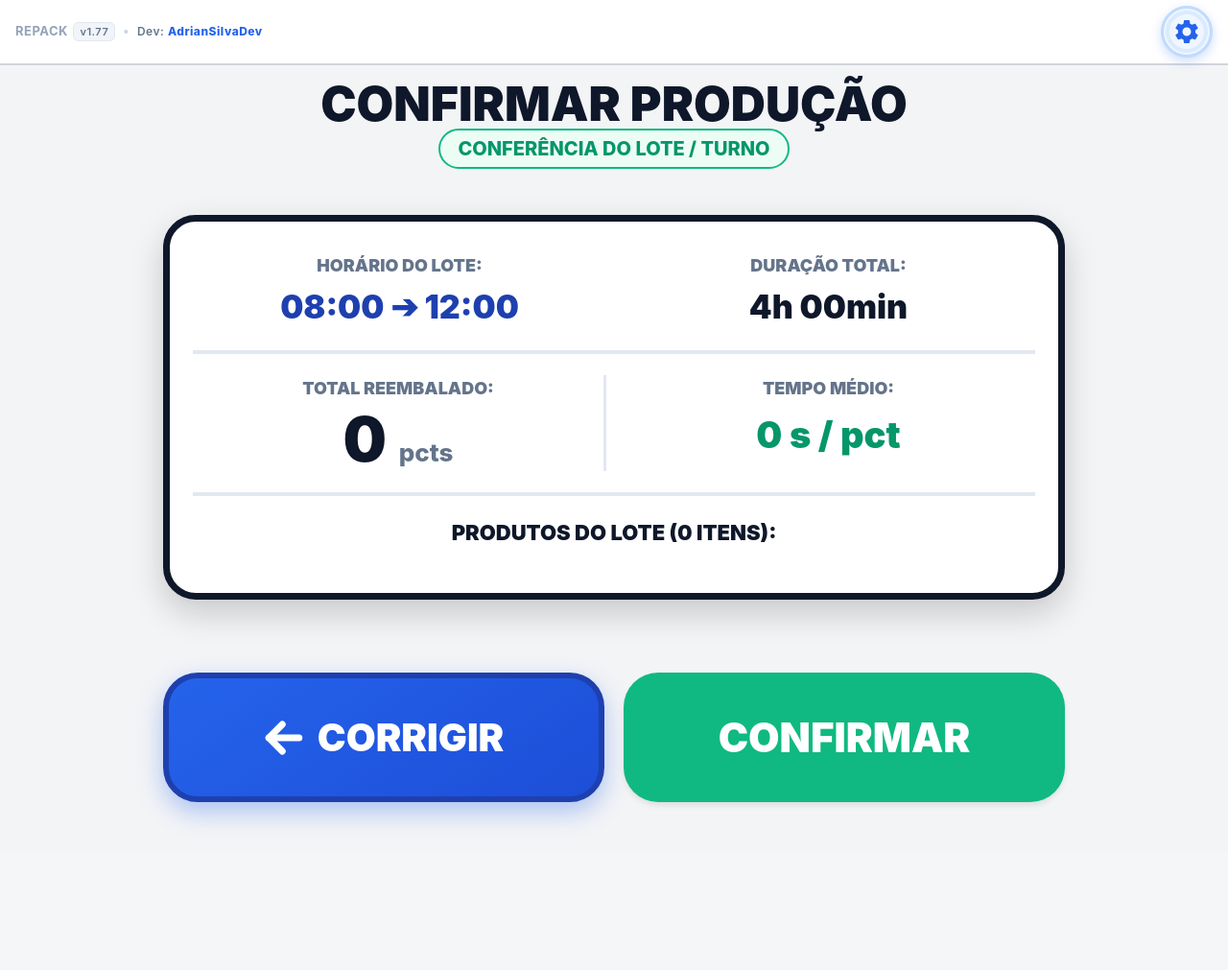
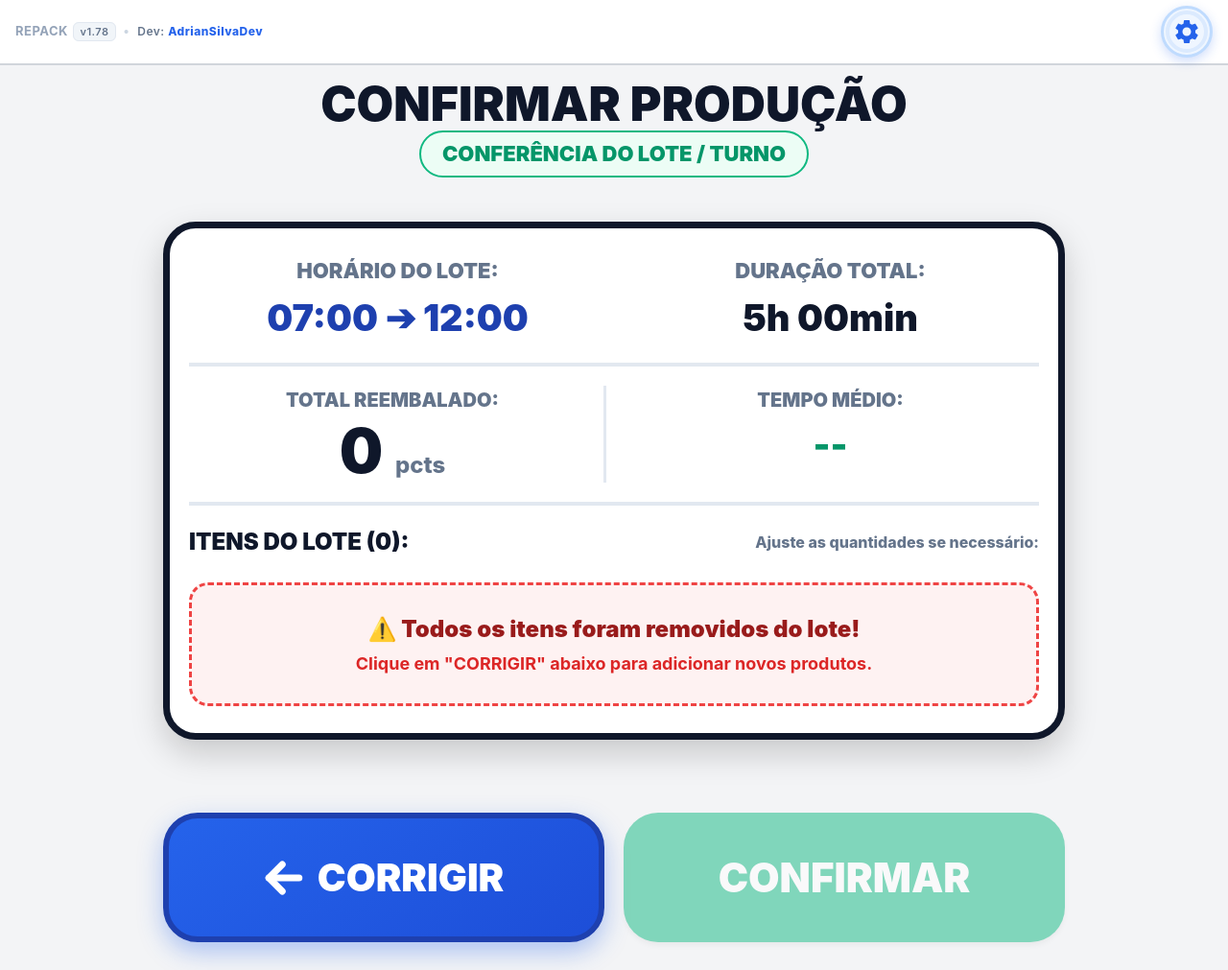
Before and after one commit to devAdriansilva/projeto_repack, a PHP site: page /app/views/operador/cronometro_resumo.php in a window 1280 px wide. Shown: the top 1011 px of the page at 96% size. Before the commit the page ends 860 px from the top, so only its background shows below. Run offline with PHP 8.4, Linux system fonts and the light colour scheme; tables that the repository leaves empty hold one stand-in row (values such as "Sample post").

Commit message:
feat(operador): turno manha 7h-12h, fontes ampliadas e controles interativos (+/- /excluir) no resumo v1.78

```diff
--- a/app/config/config.php
+++ b/app/config/config.php
@@ -34,7 +34,7 @@ define('DB_CHARSET', 'utf8mb4');
 
 // Configurações da Aplicação e Regras de Negócio
 define('APP_NAME', 'Projeto Repack');
-define('APP_VERSION', 'v1.77');
+define('APP_VERSION', 'v1.78');
 define('APP_ENV', getenv('APP_ENV') ?: 'development'); // 'development' ou 'production'
 
 // Auto-detecção inteligente de APP_URL (suporta raiz '/', Alwaysdata, localhost e subpastas)
--- a/app/views/operador/cronometro_resumo.php
+++ b/app/views/operador/cronometro_resumo.php
@@ -39,6 +39,7 @@ if (!$dadosLote && !empty($_POST['produto_id'])) {
                 'codigo' => $prod['codigo'] ?? '',
                 'nome' => $prod['nome'] ?? 'Produto',
                 'embalagem' => $prod['pacote_padrao'] ?? '',
+                'foto_url' => !empty($prod['foto_url']) ? (APP_URL . $prod['foto_url']) : null,
                 'pacotes' => $pacotes
             ]
         ]
@@ -46,16 +47,16 @@ if (!$dadosLote && !empty($_POST['produto_id'])) {
 }
 
 $itens = $dadosLote['itens'] ?? [];
-$horaInicio = $dadosLote['hora_inicio'] ?? '08:00';
+$horaInicio = $dadosLote['hora_inicio'] ?? '07:00';
 $horaFim = $dadosLote['hora_fim'] ?? '12:00';
-$duracaoTotalSegundos = (int)($dadosLote['duracao_total_segundos'] ?? 14400);
+$duracaoTotalSegundos = (int)($dadosLote['duracao_total_segundos'] ?? 18000);
 
 $totalPacotes = 0;
 foreach ($itens as $it) {
     $totalPacotes += (int)($it['pacotes'] ?? 0);
 }
 
-// Formatação amigável de duração
+// Formatação amigável de duração nativa PHP
 $horas = (int)floor($duracaoTotalSegundos / 3600);
 $minutos = (int)floor(($duracaoTotalSegundos % 3600) / 60);
 $duracaoFormatada = sprintf('%dh %02dmin', $horas, $minutos);
@@ -69,11 +70,11 @@ $pageTitle = "Produção - Conferência do Lote";
 require_once __DIR__ . '/../layouts/header.php';
 ?>
 
-<div style="text-align: center; margin-bottom: 22px;">
+<div style="text-align: center; margin-bottom: 20px;">
     <h1 class="headline-xl" style="margin: 0; font-size: 50px; font-weight: 900; color: #0F172A;">
         CONFIRMAR PRODUÇÃO
     </h1>
-    <span style="display: inline-block; font-size: 20px; font-weight: 800; color: #059669; background: #ECFDF5; border: 2px solid #10B981; padding: 4px 18px; border-radius: 9999px; margin-top: 6px;">
+    <span style="display: inline-block; font-size: 22px; font-weight: 900; color: #059669; background: #ECFDF5; border: 2.5px solid #10B981; padding: 6px 22px; border-radius: 9999px; margin-top: 8px;">
         CONFERÊNCIA DO LOTE / TURNO
     </span>
 </div>
@@ -81,75 +82,62 @@ require_once __DIR__ . '/../layouts/header.php';
 <!-- ============================================================= -->
 <!-- CARTÃO DE RESUMO CONSOLIDADO DO LOTE                          -->
 <!-- ============================================================= -->
-<div class="urna-card" style="width: 100%; padding: 32px 24px; border-radius: 34px; border: 7px solid #0F172A; box-shadow: 0 14px 34px rgba(0, 0, 0, 0.18); background: #FFFFFF; margin-bottom: 24px;">
+<div class="urna-card" style="width: 100%; padding: 28px 20px; border-radius: 34px; border: 7px solid #0F172A; box-shadow: 0 14px 34px rgba(0, 0, 0, 0.18); background: #FFFFFF; margin-bottom: 24px;">
 
-    <!-- Linha 1: Período e Duração Total -->
-    <div style="display: grid; grid-template-columns: 1fr 1fr; gap: 16px; border-bottom: 4px solid #E2E8F0; padding-bottom: 20px; text-align: center;">
+    <!-- Linha 1: Período e Duração Total com Fontes Monumentais -->
+    <div style="display: grid; grid-template-columns: 1fr 1fr; gap: 16px; border-bottom: 4px solid #E2E8F0; padding-bottom: 18px; text-align: center;">
         <div>
-            <span style="font-size: 18px; font-weight: 900; color: #64748B; text-transform: uppercase;">HORÁRIO DO LOTE:</span>
-            <div style="color: #1E40AF; font-size: 34px; font-weight: 900; margin-top: 4px;">
+            <span style="font-size: 22px; font-weight: 900; color: #64748B; text-transform: uppercase;">HORÁRIO DO LOTE:</span>
+            <div style="color: #1E40AF; font-size: 38px; font-weight: 900; margin-top: 4px;">
                 <?= sanitize_html($horaInicio) ?> ➔ <?= sanitize_html($horaFim) ?>
             </div>
         </div>
         <div>
-            <span style="font-size: 18px; font-weight: 900; color: #64748B; text-transform: uppercase;">DURAÇÃO TOTAL:</span>
-            <div style="color: #0F172A; font-size: 34px; font-weight: 900; margin-top: 4px;">
+            <span style="font-size: 22px; font-weight: 900; color: #64748B; text-transform: uppercase;">DURAÇÃO TOTAL:</span>
+            <div style="color: #0F172A; font-size: 38px; font-weight: 900; margin-top: 4px;">
                 <?= $duracaoFormatada ?>
             </div>
         </div>
     </div>
 
-    <!-- Linha 2: Volume Total e Tempo Médio -->
-    <div style="display: grid; grid-template-columns: 1fr 1fr; gap: 16px; padding: 22px 0; border-bottom: 4px solid #E2E8F0; text-align: center;">
-        <div style="border-right: 3px solid #E2E8F0;">
-            <span style="font-size: 18px; font-weight: 900; color: #64748B; text-transform: uppercase;">TOTAL REEMBALADO:</span>
-            <div style="font-size: 64px; font-weight: 900; color: #0F172A; line-height: 1.05; margin-top: 6px;">
-                <?= $totalPacotes ?> <span style="font-size: 26px; color: #64748B; font-weight: 800;">pcts</span>
+    <!-- Linha 2: Volume Total e Tempo Médio Recalculados em Tempo Real -->
+    <div style="display: grid; grid-template-columns: 1fr 1fr; gap: 16px; padding: 20px 0; border-bottom: 4px solid #E2E8F0; text-align: center;">
+        <div style="border-right: 3px solid #E2E8F0; padding-right: 8px;">
+            <span style="font-size: 20px; font-weight: 900; color: #64748B; text-transform: uppercase;">TOTAL REEMBALADO:</span>
+            <div style="font-size: 64px; font-weight: 900; color: #0F172A; line-height: 1.05; margin-top: 4px;">
+                <span id="displayTotalReembaladoResumo"><?= $totalPacotes ?></span> <span style="font-size: 24px; color: #64748B; font-weight: 800;">pcts</span>
             </div>
         </div>
         <div>
-            <span style="font-size: 18px; font-weight: 900; color: #64748B; text-transform: uppercase;">TEMPO MÉDIO:</span>
-            <div style="font-size: 38px; font-weight: 900; color: #059669; line-height: 1.15; margin-top: 14px;">
-                <?= $tempoMedioTexto ?>
+            <span style="font-size: 20px; font-weight: 900; color: #64748B; text-transform: uppercase;">TEMPO MÉDIO:</span>
+            <div style="font-size: 38px; font-weight: 900; color: #059669; line-height: 1.15; margin-top: 10px;">
+                <span id="displayTempoMedioResumo"><?= $tempoMedioTexto ?></span>
             </div>
         </div>
     </div>
 
-    <!-- Linha 3: Relação dos Produtos Reembalados no Lote -->
-    <div style="padding-top: 22px;">
-        <div style="font-size: 22px; font-weight: 900; color: #0F172A; text-transform: uppercase; margin-bottom: 14px; text-align: center;">
-            PRODUTOS DO LOTE (<?= count($itens) ?> ITENS):
+    <!-- Linha 3: Relação Interativa dos Itens (Com Botões +, - e Excluir) -->
+    <div style="padding-top: 20px;">
+        <div style="display: flex; justify-content: space-between; align-items: center; margin-bottom: 14px;">
+            <div style="font-size: 24px; font-weight: 900; color: #0F172A; text-transform: uppercase;">
+                ITENS DO LOTE (<span id="displayContadorItens"><?= count($itens) ?></span>):
+            </div>
+            <span style="font-size: 16px; font-weight: 800; color: #64748B;">
+                Ajuste as quantidades se necessário:
+            </span>
         </div>
 
-        <div style="display: flex; flex-direction: column; gap: 12px; max-height: 420px; overflow-y: auto;">
-            <?php foreach ($itens as $item): ?>
-                <div style="display: flex; align-items: center; justify-content: space-between; background: #F8FAFC; border: 2.5px solid #CBD5E1; border-radius: 18px; padding: 12px 18px; gap: 12px;">
-                    <div style="display: flex; align-items: center; gap: 12px; flex: 1; min-width: 0; text-align: left;">
-                        <?php if (!empty($item['foto_url'])): ?>
-                            <img src="<?= sanitize_html($item['foto_url']) ?>" style="width: 58px; height: 58px; object-fit: contain; border-radius: 12px; border: 2px solid #CBD5E1; background: #FFF; padding: 2px; flex-shrink: 0;" alt="Foto">
-                        <?php else: ?>
-                            <div style="width: 58px; height: 58px; border-radius: 12px; background: #E2E8F0; display: flex; align-items: center; justify-content: center; font-size: 26px; flex-shrink: 0;">📦</div>
-                        <?php endif; ?>
-                        <div style="flex: 1; min-width: 0;">
-                            <div style="display: flex; align-items: center; gap: 6px; margin-bottom: 2px;">
-                                <span style="background: #0F172A; color: #FFFFFF; font-size: 14px; font-weight: 900; padding: 2px 8px; border-radius: 6px;">
-                                    SKU <?= sanitize_html((string)$item['codigo']) ?>
-                                </span>
-                                <span style="font-size: 13px; color: #64748B; font-weight: 700;">
-                                    <?= sanitize_html((string)($item['embalagem'] ?? '')) ?>
-                                </span>
-                            </div>
-                            <div style="font-size: 20px; font-weight: 900; color: #0F172A; line-height: 1.2; word-break: break-word;">
-                                <?= sanitize_html((string)$item['nome']) ?>
-                            </div>
-                        </div>
-                    </div>
-                    <div style="background: #ECFDF5; border: 2.5px solid #10B981; border-radius: 14px; padding: 6px 16px; text-align: center; flex-shrink: 0;">
-                        <span style="font-size: 26px; font-weight: 900; color: #065F46;"><?= (int)$item['pacotes'] ?></span>
-                        <span style="font-size: 13px; font-weight: 800; color: #059669; display: block; margin-top: -3px;">pcts</span>
-                    </div>
-                </div>
-            <?php endforeach; ?>
+        <div id="containerItensResumo" style="display: flex; flex-direction: column; gap: 14px; max-height: 480px; overflow-y: auto; padding-right: 2px;">
+            <!-- Renderizado dinamicamente via JS com controles interativos -->
+        </div>
+
+        <div id="avisoLoteVazioResumo" style="display: none; text-align: center; padding: 28px 16px; background: #FEF2F2; border: 3px dashed #EF4444; border-radius: 20px; margin-top: 10px;">
+            <div style="font-size: 24px; font-weight: 900; color: #991B1B;">
+                ⚠️ Todos os itens foram removidos do lote!
+            </div>
+            <div style="font-size: 18px; font-weight: 700; color: #DC2626; margin-top: 4px;">
+                Clique em "CORRIGIR" abaixo para adicionar novos produtos.
+            </div>
         </div>
     </div>
 </div>
@@ -171,12 +159,160 @@ require_once __DIR__ . '/../layouts/header.php';
 </div>
 
 <script>
-function formatarDataHora(dataStr, horaStr) {
-    const pad = (n) => String(n).padStart(2, '0');
-    return `${dataStr} ${horaStr}:00`;
+// Array mutável e reativo de itens na tela de resumo
+let itensLoteResumo = <?= json_encode($itens, JSON_UNESCAPED_UNICODE) ?>;
+const duracaoTotalSegundos = <?= $duracaoTotalSegundos ?>;
+const turnoLote = '<?= sanitize_html($dadosLote['turno'] ?? 'manha') ?>';
+const horaInicioLote = '<?= sanitize_html($horaInicio) ?>';
+const horaFimLote = '<?= sanitize_html($horaFim) ?>';
+
+window.addEventListener('DOMContentLoaded', () => {
+    renderizarItensResumo();
+});
+
+function renderizarItensResumo() {
+    const container = document.getElementById('containerItensResumo');
+    const avisoVazio = document.getElementById('avisoLoteVazioResumo');
+    const btnConfirmar = document.getElementById('btnConfirmarLote');
+    const displayContador = document.getElementById('displayContadorItens');
+
+    displayContador.innerText = itensLoteResumo.length;
+
+    if (itensLoteResumo.length === 0) {
+        container.innerHTML = '';
+        avisoVazio.style.display = 'block';
+        btnConfirmar.disabled = true;
+        btnConfirmar.style.opacity = '0.5';
+        atualizarTotaisResumo();
+        return;
+    }
+
+    avisoVazio.style.display = 'none';
+    btnConfirmar.disabled = false;
+    btnConfirmar.style.opacity = '1';
+
+    let html = '';
+    itensLoteResumo.forEach((item, index) => {
+        const fotoThumb = item.foto_url
+            ? `<img src="${escapeHtml(item.foto_url)}" style="width: 58px; height: 58px; object-fit: contain; border-radius: 12px; border: 2px solid #CBD5E1; background: #FFF; padding: 2px; flex-shrink: 0;" alt="Foto">`
+            : `<div style="width: 58px; height: 58px; border-radius: 12px; background: #E2E8F0; display: flex; align-items: center; justify-content: center; font-size: 26px; flex-shrink: 0;">📦</div>`;
+
+        html += `
+            <div style="display: flex; align-items: center; justify-content: space-between; background: #F8FAFC; border: 3px solid #CBD5E1; border-radius: 20px; padding: 12px 16px; gap: 12px;">
+                <div style="display: flex; align-items: center; gap: 12px; flex: 1; min-width: 0; text-align: left;">
+                    ${fotoThumb}
+                    <div style="flex: 1; min-width: 0;">
+                        <div style="display: flex; align-items: center; gap: 6px; margin-bottom: 2px;">
+                            <span style="background: #0F172A; color: #FFFFFF; font-size: 15px; font-weight: 900; padding: 2px 8px; border-radius: 6px;">
+                                SKU ${escapeHtml(item.codigo)}
+                            </span>
+                            <span style="font-size: 13px; color: #64748B; font-weight: 700;">
+                                ${escapeHtml(item.embalagem || '')}
+                            </span>
+                        </div>
+                        <div style="font-size: 20px; font-weight: 900; color: #0F172A; line-height: 1.2; word-break: break-word;">
+                            ${escapeHtml(item.nome)}
+                        </div>
+                    </div>
+                </div>
+
+                <!-- Controles Interativos de Quantidade e Exclusão (+, -, ✕) -->
+                <div style="display: flex; align-items: center; gap: 8px; flex-shrink: 0;">
+                    <!-- Botão Menos -->
+                    <button type="button"
+                            onclick="alterarPacotesResumo(${index}, -1)"
+                            style="width: 48px; height: 48px; border-radius: 14px; font-size: 28px; font-weight: 900; display: flex; align-items: center; justify-content: center; border: 3px solid #0F172A; background: #FFFFFF; color: #0F172A; cursor: pointer; touch-action: manipulation;"
+                            aria-label="Diminuir pacotes">
+                        −
+                    </button>
+
+                    <!-- Quantidade em Destaque -->
+                    <div style="min-width: 65px; height: 48px; background: #ECFDF5; border: 2.5px solid #10B981; border-radius: 14px; display: flex; flex-direction: column; align-items: center; justify-content: center; padding: 0 6px;">
+                        <span style="font-size: 22px; font-weight: 900; color: #065F46; line-height: 1;">${item.pacotes}</span>
+                        <span style="font-size: 11px; font-weight: 800; color: #059669; line-height: 1; margin-top: 1px;">pcts</span>
+                    </div>
+
+                    <!-- Botão Mais -->
+                    <button type="button"
+                            onclick="alterarPacotesResumo(${index}, 1)"
+                            style="width: 48px; height: 48px; border-radius: 14px; font-size: 26px; font-weight: 900; display: flex; align-items: center; justify-content: center; border: 3px solid #0F172A; background: #FFFFFF; color: #0F172A; cursor: pointer; touch-action: manipulation;"
+                            aria-label="Aumentar pacotes">
+                        +
+                    </button>
+
+                    <!-- Botão Excluir -->
+                    <button type="button"
+                            onclick="removerItemResumo(${index})"
+                            style="width: 48px; height: 48px; border-radius: 14px; font-size: 22px; font-weight: 900; display: flex; align-items: center; justify-content: center; border: 2.5px solid #EF4444; background: #FEF2F2; color: #DC2626; cursor: pointer; margin-left: 4px;"
+                            aria-label="Excluir item do lote">
+                        ✕
+                    </button>
+                </div>
+            </div>
+        `;
+    });
+
+    container.innerHTML = html;
+    atualizarTotaisResumo();
+}
+
+function alterarPacotesResumo(index, delta) {
+    if (!itensLoteResumo[index]) return;
+    const atual = parseInt(itensLoteResumo[index].pacotes, 10) || 1;
+    const novo = Math.max(1, atual + delta);
+    itensLoteResumo[index].pacotes = novo;
+
+    renderizarItensResumo();
+    sincronizarLoteLocalStorage();
+}
+
+function removerItemResumo(index) {
+    if (!itensLoteResumo[index]) return;
+    const nome = itensLoteResumo[index].nome;
+    if (confirm(`Remover "${nome}" do lote?`)) {
+        itensLoteResumo.splice(index, 1);
+        renderizarItensResumo();
+        sincronizarLoteLocalStorage();
+    }
+}
+
+function atualizarTotaisResumo() {
+    const totalPacotes = itensLoteResumo.reduce((acc, it) => acc + parseInt(it.pacotes, 10), 0);
+    document.getElementById('displayTotalReembaladoResumo').innerText = totalPacotes;
+
+    if (totalPacotes > 0 && duracaoTotalSegundos > 0) {
+        const segPorPacote = Math.round(duracaoTotalSegundos / totalPacotes);
+        const min = Math.floor(segPorPacote / 60);
+        const s = segPorPacote % 60;
+        let texto = '';
+        if (min > 0) {
+            texto += `${min} min `;
+        }
+        texto += `${s} s / pct`;
+        document.getElementById('displayTempoMedioResumo').innerText = texto;
+    } else {
+        document.getElementById('displayTempoMedioResumo').innerText = '--';
+    }
+}
+
+function sincronizarLoteLocalStorage() {
+    try {
+        const rascunho = {
+            turno: turnoLote,
+            hora_inicio: horaInicioLote,
+            hora_fim: horaFimLote,
+            itens: itensLoteResumo
+        };
+        localStorage.setItem('repack_lote_ativo', JSON.stringify(rascunho));
+    } catch(e) {}
 }
 
 async function confirmarLoteProducao() {
+    if (itensLoteResumo.length === 0) {
+        alert('O lote está vazio. Adicione pelo menos um produto antes de confirmar.');
+        return;
+    }
+
     const btn = document.getElementById('btnConfirmarLote');
     btn.disabled = true;
     btn.innerText = 'GRAVANDO...';
@@ -184,24 +320,21 @@ async function confirmarLoteProducao() {
     const operadorId = <?= (int)($_SESSION['operador_id'] ?? 1) ?>;
     const hoje = new Date().toISOString().split('T')[0];
 
-    const horaIni = '<?= sanitize_html($horaInicio) ?>';
-    const horaFim = '<?= sanitize_html($horaFim) ?>';
+    const horaIni = horaInicioLote;
+    const horaFim = horaFimLote;
 
     const dataHoraInicio = `${hoje} ${horaIni}:00`;
     let dataHoraFim = `${hoje} ${horaFim}:00`;
 
-    // Se término for menor que início (ex: virou o dia)
     if (horaFim <= horaIni) {
         const dFim = new Date(new Date(`${hoje}T${horaFim}:00`).getTime() + 24 * 3600 * 1000);
         dataHoraFim = `${dFim.getFullYear()}-${String(dFim.getMonth()+1).padStart(2,'0')}-${String(dFim.getDate()).padStart(2,'0')} ${horaFim}:00`;
     }
 
-    const payloadItens = <?= json_encode(array_map(function($it) {
-        return [
-            'produto_id' => (int)$it['produto_id'],
-            'pacotes_refeitos' => (int)$it['pacotes']
-        ];
-    }, $itens)) ?>;
+    const payloadItens = itensLoteResumo.map(it => ({
+        produto_id: parseInt(it.produto_id, 10),
+        pacotes_refeitos: parseInt(it.pacotes, 10)
+    }));
 
     const payload = {
         usuario_id: operadorId,
@@ -232,7 +365,6 @@ async function confirmarLoteProducao() {
         }
     } catch (err) {
         console.warn('Falha na gravação online do lote:', err);
-        // Fallback IndexedDB offline se disponível
         if (window.RepackOffline) {
             try {
                 for (const item of payloadItens) {
@@ -242,7 +374,7 @@ async function confirmarLoteProducao() {
                         data_hora_inicio: dataHoraInicio,
                         data_hora_fim: dataHoraFim,
                         pacotes_refeitos: item.pacotes_refeitos,
-                        duracao_segundos: Math.max(1, Math.round(<?= $duracaoTotalSegundos ?> / payloadItens.length)),
+                        duracao_segundos: Math.max(1, Math.round(duracaoTotalSegundos / payloadItens.length)),
                         created_at: payload.created_at
                     });
                 }
@@ -253,7 +385,7 @@ async function confirmarLoteProducao() {
                 });
                 return;
             } catch(eOffline) {
-                console.error('Falha também no fallback offline:', eOffline);
+                console.error('Falha no fallback offline:', eOffline);
             }
         }
 
@@ -262,6 +394,12 @@ async function confirmarLoteProducao() {
         btn.innerText = 'CONFIRMAR';
     }
 }
+
+function escapeHtml(text) {
+    const div = document.createElement('div');
+    div.innerText = text || '';
+    return div.innerHTML;
+}
 </script>
 
 <?php require_once __DIR__ . '/../layouts/footer.php'; ?>
--- a/public/service-worker.js
+++ b/public/service-worker.js
@@ -3,7 +3,7 @@
  * Baseado estritamente em docs/FSD.md e AGENTS.md
  */
 
-const CACHE_NAME = 'repack-pwa-v1.77';
+const CACHE_NAME = 'repack-pwa-v1.78';
 
 // Determina dinamicamente o caminho base a partir do escopo registrado do Repack
 const SCOPE_URL = new URL(self.registration.scope);
```
Also changed, not shown: app/views/operador/cronometro.php (+18 -18 lines), docs/STATUS.md (+5 -1 lines).
